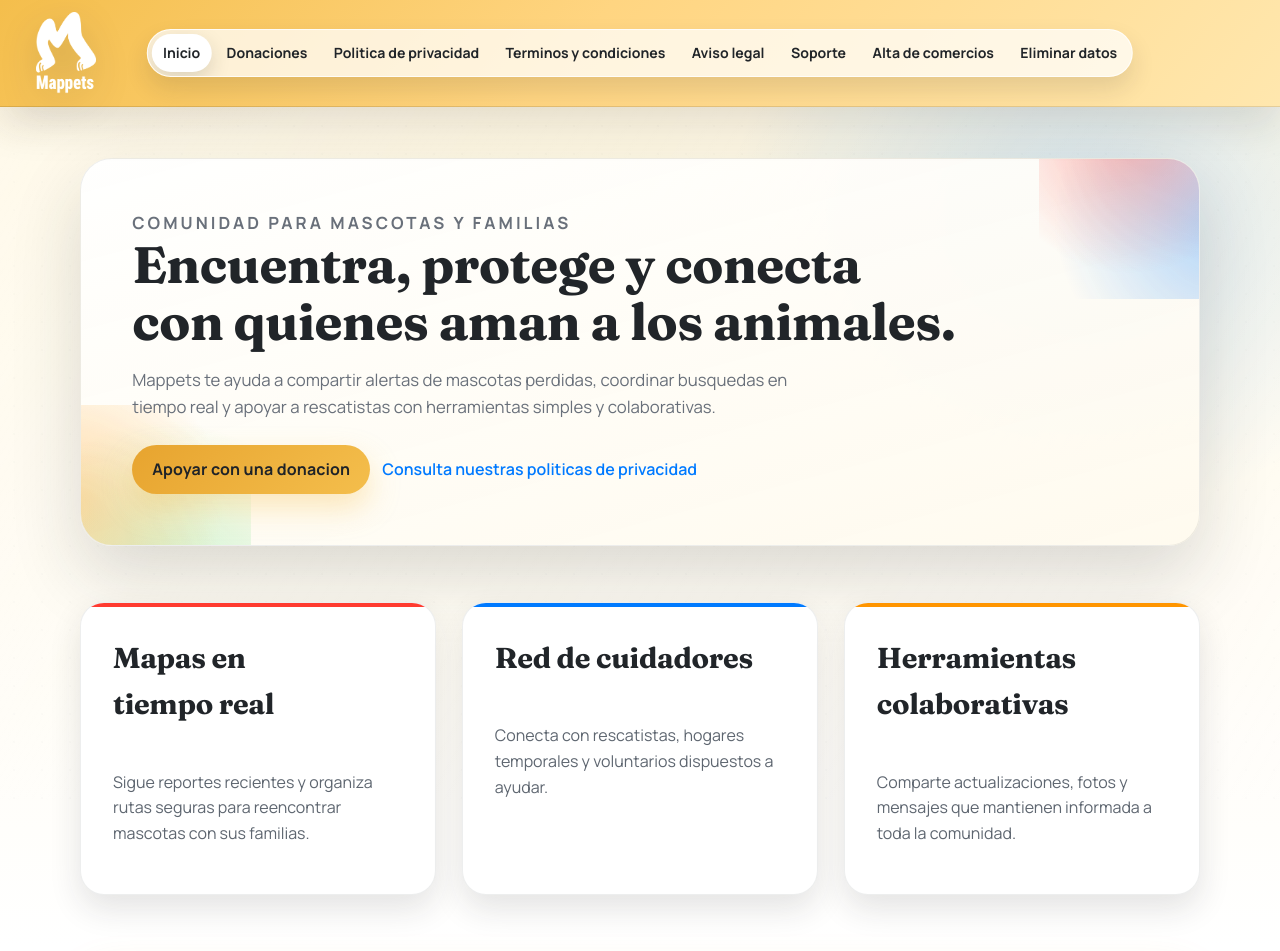
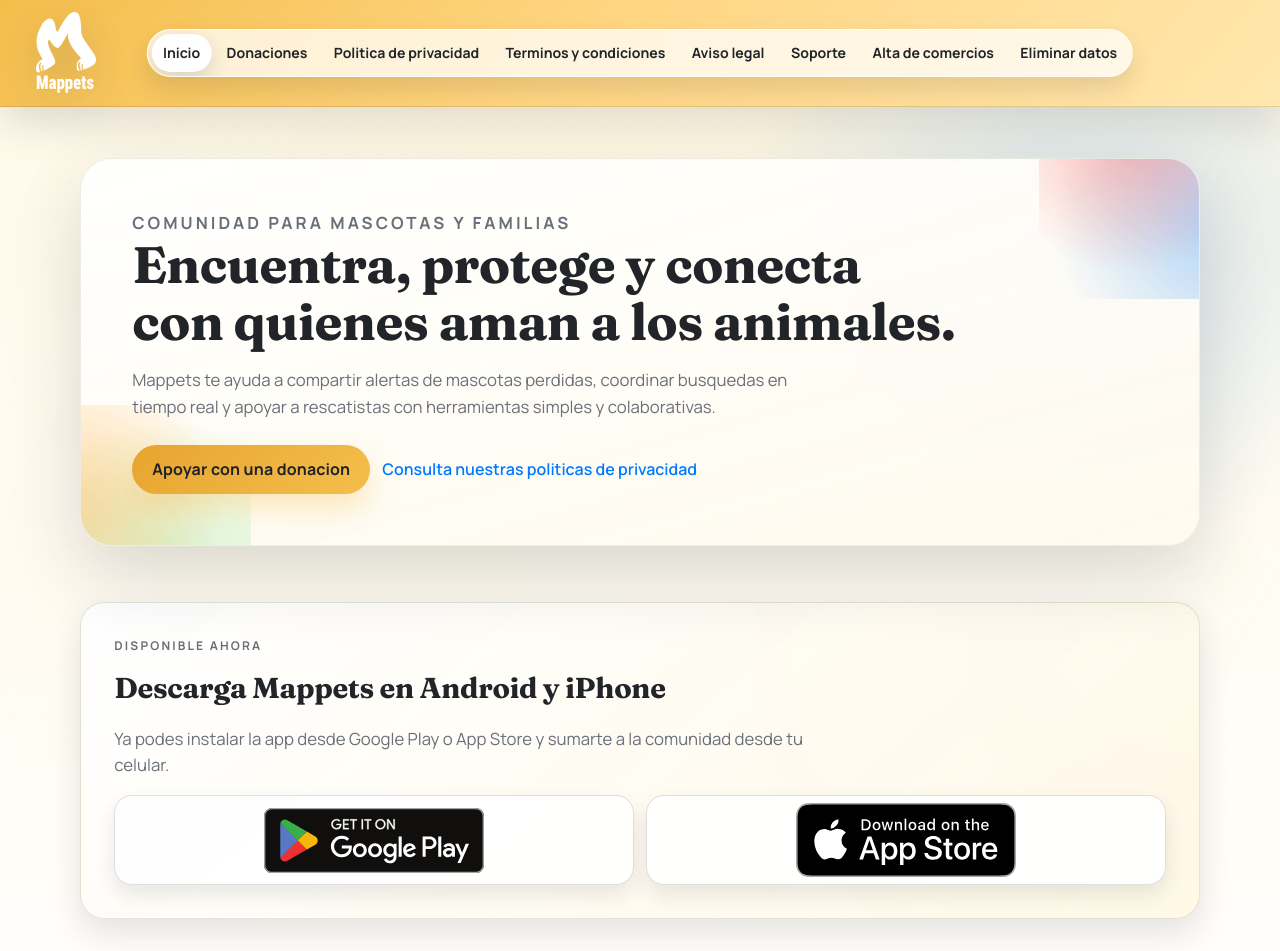
Before and after one commit to LucasMouhsen/mappetsWeb, a React (Vite) app: page / in a window 1280 px wide. Shown: the top 951 px of the page. Built offline with nearby package versions, Linux system fonts and the light colour scheme.

Commit message:
Nuevos botones

```diff
--- a/src/pages/HomePage.jsx
+++ b/src/pages/HomePage.jsx
@@ -14,6 +14,37 @@
           </a>
           <a className="text-link" href="/privacidad">
             Consulta nuestras politicas de privacidad
+          </a>
+        </div>
+      </section>
+
+      <section className="store-downloads" aria-labelledby="descarga-app-titulo">
+        <p className="kicker">Disponible ahora</p>
+        <h2 id="descarga-app-titulo">Descarga Mappets en Android y iPhone</h2>
+        <p className="intro">
+          Ya podes instalar la app desde Google Play o App Store y sumarte a la comunidad desde tu
+          celular.
+        </p>
+        <div className="store-buttons" role="list" aria-label="Tiendas disponibles">
+          <a
+            className="store-button"
+            href="https://play.google.com/store/apps/details?id=com.lucasmouhsen.mappets"
+            target="_blank"
+            rel="noopener noreferrer"
+            aria-label="Descargar Mappets en Google Play"
+            role="listitem"
+          >
+            <img src="/badges/google-play-badge.svg" alt="Disponible en Google Play" />
+          </a>
+          <a
+            className="store-button"
+            href="https://apps.apple.com/ar/app/mappets/id6753775813"
+            target="_blank"
+            rel="noopener noreferrer"
+            aria-label="Descargar Mappets en App Store"
+            role="listitem"
+          >
+            <img src="/badges/app-store-badge.svg" alt="Descargar en App Store" />
           </a>
         </div>
       </section>
--- a/src/styles/components.css
+++ b/src/styles/components.css
@@ -111,6 +111,54 @@
   display: grid;
   gap: 1.6rem;
   grid-template-columns: repeat(auto-fit, minmax(240px, 1fr));
+}
+
+.store-downloads {
+  max-width: 1120px;
+  margin: 0 auto 3rem;
+  padding: clamp(1.7rem, 2.6vw, 2.2rem);
+  border-radius: 24px;
+  border: 1px solid rgba(33, 37, 41, 0.12);
+  background:
+    linear-gradient(140deg, rgba(255, 255, 255, 0.96), rgba(255, 248, 230, 0.94)),
+    radial-gradient(circle at 100% 0%, rgba(244, 190, 76, 0.2), transparent 48%);
+  box-shadow: var(--shadow-soft);
+}
+
+.store-buttons {
+  margin-top: var(--space-4);
+  display: grid;
+  gap: var(--space-3);
+  grid-template-columns: repeat(auto-fit, minmax(250px, 1fr));
+}
+
+.store-button {
+  display: inline-flex;
+  align-items: center;
+  justify-content: center;
+  min-height: 78px;
+  padding: 0.45rem 0.55rem;
+  text-decoration: none;
+  border-radius: 18px;
+  border: 1px solid rgba(33, 37, 41, 0.14);
+  background: rgba(255, 255, 255, 0.92);
+  box-shadow: 0 10px 20px rgba(33, 37, 41, 0.1);
+  transition: transform 0.18s ease, box-shadow 0.18s ease, border-color 0.18s ease, background 0.18s ease;
+}
+
+.store-button:hover,
+.store-button:focus {
+  transform: translateY(-2px);
+  box-shadow: 0 14px 26px rgba(33, 37, 41, 0.16);
+  border-color: rgba(33, 37, 41, 0.26);
+  background: #ffffff;
+}
+
+.store-button img {
+  width: 100%;
+  max-width: 220px;
+  height: auto;
+  display: block;
 }
 
 .highlights article,
@@ -737,6 +785,10 @@
     margin-bottom: 2.6rem;
   }
 
+  .store-button {
+    width: 100%;
+  }
+
   .card,
   .section,
   .request-card {
```
Also changed, not shown: public/badges/app-store-badge.svg (added), public/badges/google-play-badge.svg (added).
